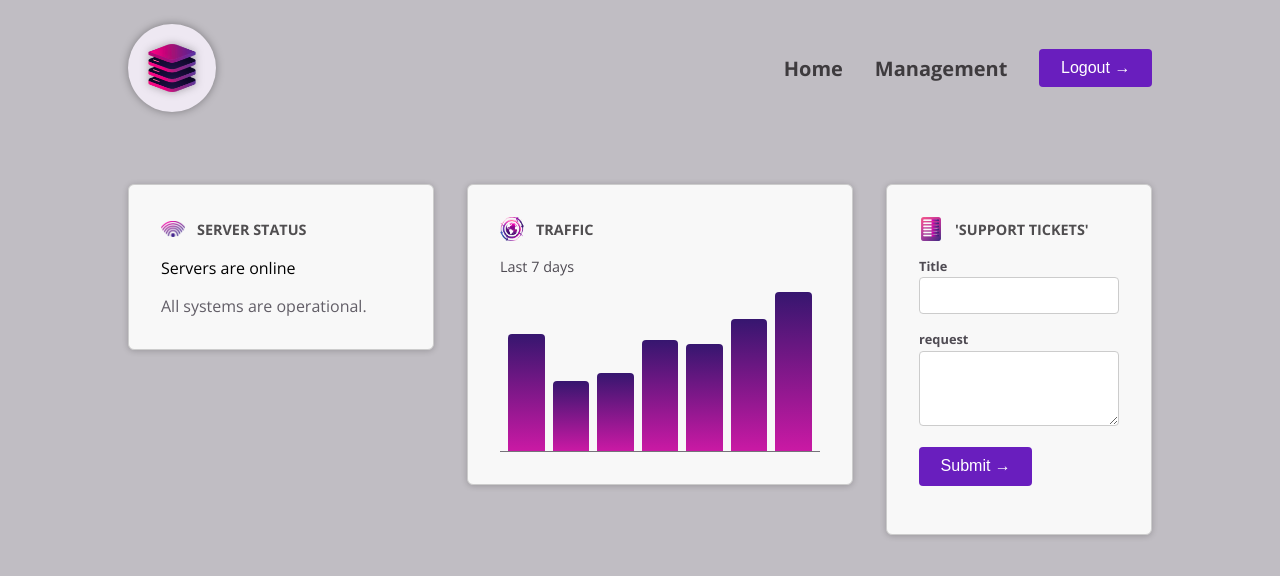
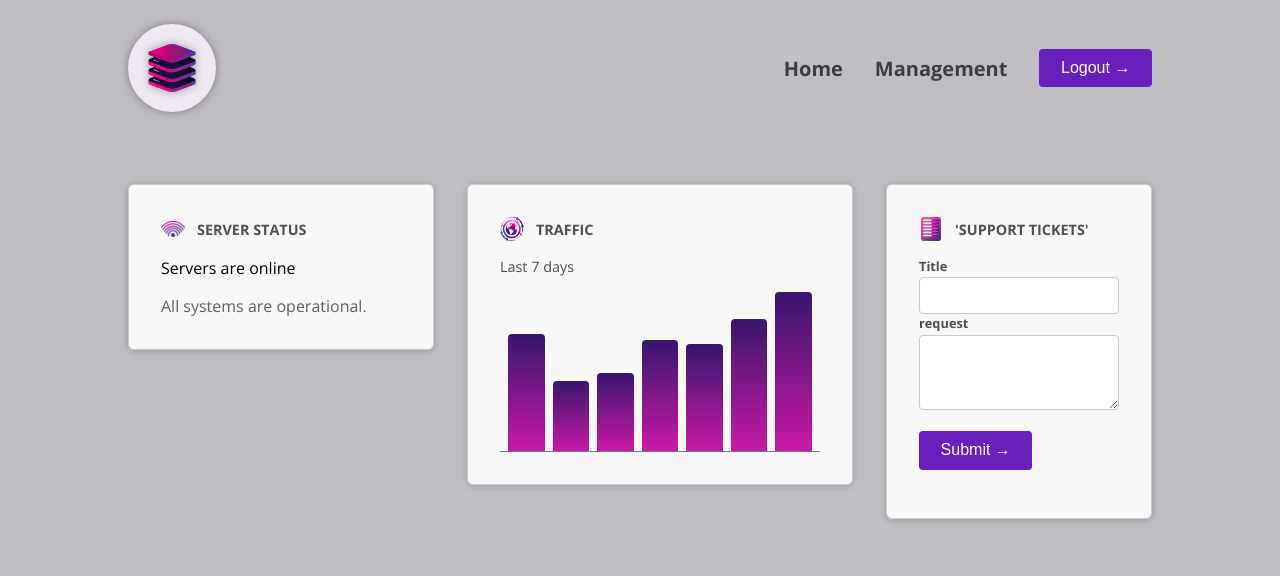
Before and after one commit to MirsadHadzic/new_starting_ang_project, an Angular app: page / in a window 1280 px wide. Shown: the top 576 px of the page. Built offline with nearby package versions, Linux system fonts and the light colour scheme.

Commit message:
adding a calss set to control so i can have better css in new ticket temp.

```diff
--- a/src/app/dashboard/tickets/new-ticket/new-ticket.component.html
+++ b/src/app/dashboard/tickets/new-ticket/new-ticket.component.html
@@ -1,9 +1,9 @@
 <form>
-    <app-control label="Title">
+    <app-control class = "control" label="Title">
         <!-- <label>Title</label> -->
         <input name="title" id="title" />
     </app-control>
-    <app-control label="request">
+    <app-control class = "control" label="request">
         <!-- <label>Request</label> -->
         <textarea name="request" id="request" rows = "3"></textarea>
     </app-control>
--- a/src/app/shared/control/control.component.css
+++ b/src/app/shared/control/control.component.css
@@ -5,7 +5,7 @@
     margin-bottom: 0.15rem;
     color: #4f4b53;
   }
-
+  /* cannot use :host, because there's an encapsulation set to none goin' on, but I can set a class set to control in new ticket component template*/
   .control input,
   .control textarea {
     width: 100%;
--- a/src/app/shared/control/control.component.html
+++ b/src/app/shared/control/control.component.html
@@ -1,7 +1,7 @@
 <!-- we added class = 'control' so mistakes could be fixed -->
-<p class="control">
+<!-- <p class="control"> -->
     <!-- sa @INput decoratorom ne mroamo koristiti zagrade, kod signala moramo -->
     <label>{{ label() }}</label>
     <!-- <input name="title" id="title"> -->
      <ng-content select="input, textarea"></ng-content>
-</p>
+<!-- </p> -->
```
Also changed, not shown: src/app/shared/control/control.component.ts (line endings or trailing spaces).
